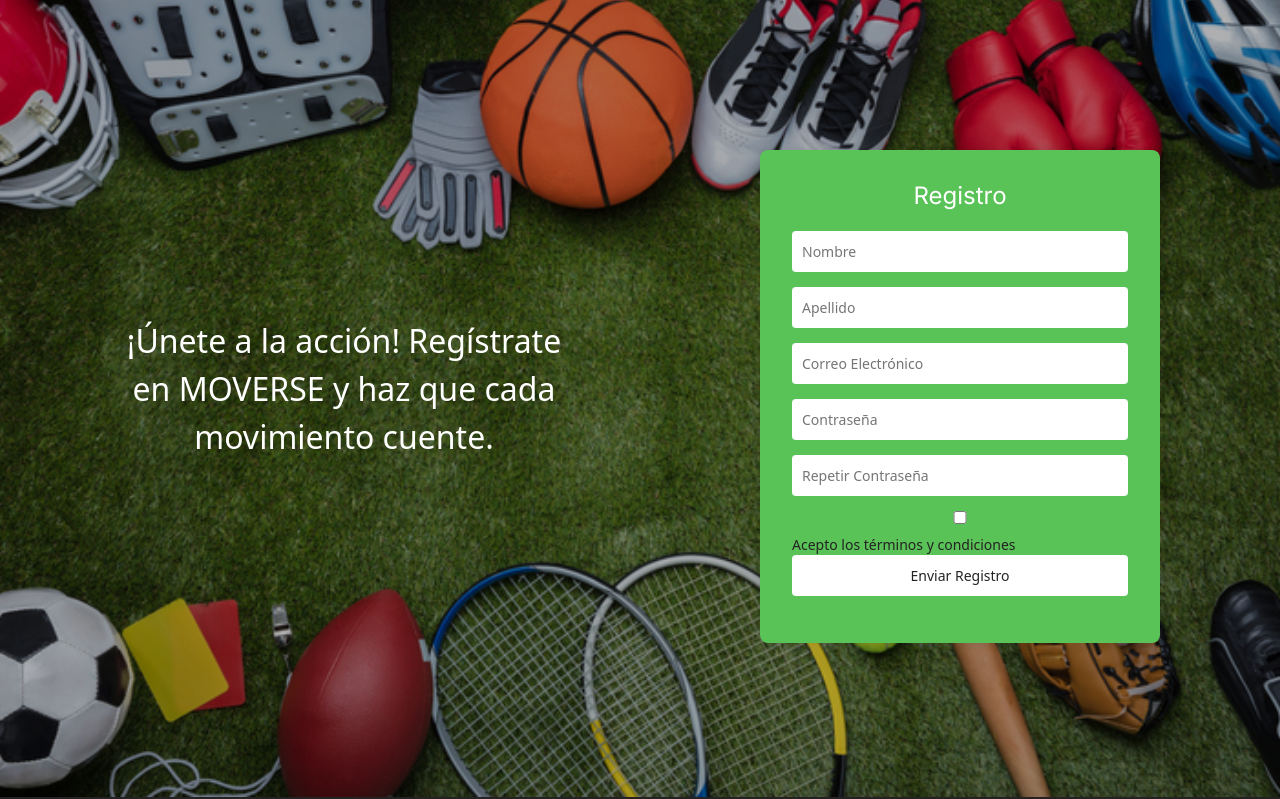
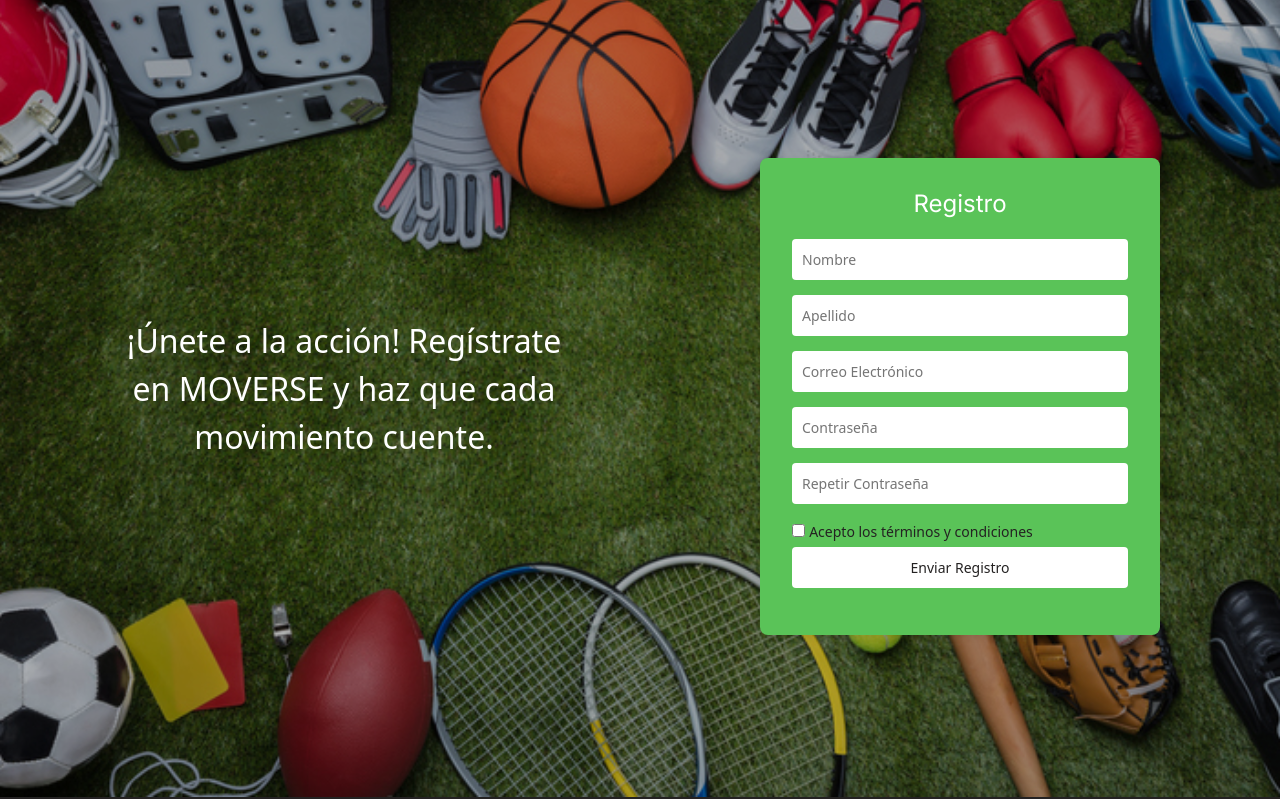
Before and after one commit to FacuMieres13/Proyecto-Coder, a website: page secciones/login.html in a window 1280 px wide. Shown: the part 67-866 px from the top of the page. Drawn offline with nearby package versions, Linux system fonts and the light colour scheme.

Commit message:
Update login.html

```diff
--- a/secciones/login.html
+++ b/secciones/login.html
@@ -62,8 +62,8 @@
         <input type="password" id="contrasena" name="contrasena" placeholder="Contraseña" required>
         <input type="password" id="repetirContrasena" name="repetirContrasena" placeholder="Repetir Contraseña"
           required>
-        <input type="checkbox" id="terminosCondiciones" name="terminosCondiciones" required>
-        <label for="terminosCondiciones">Acepto los términos y condiciones</label>
+        <div><input type="checkbox" id="terminosCondiciones" name="terminosCondiciones" required>
+        <label for="terminosCondiciones">Acepto los términos y condiciones</label></div>
         <button type="submit">Enviar Registro</button>
       </form>
     </div>
```
